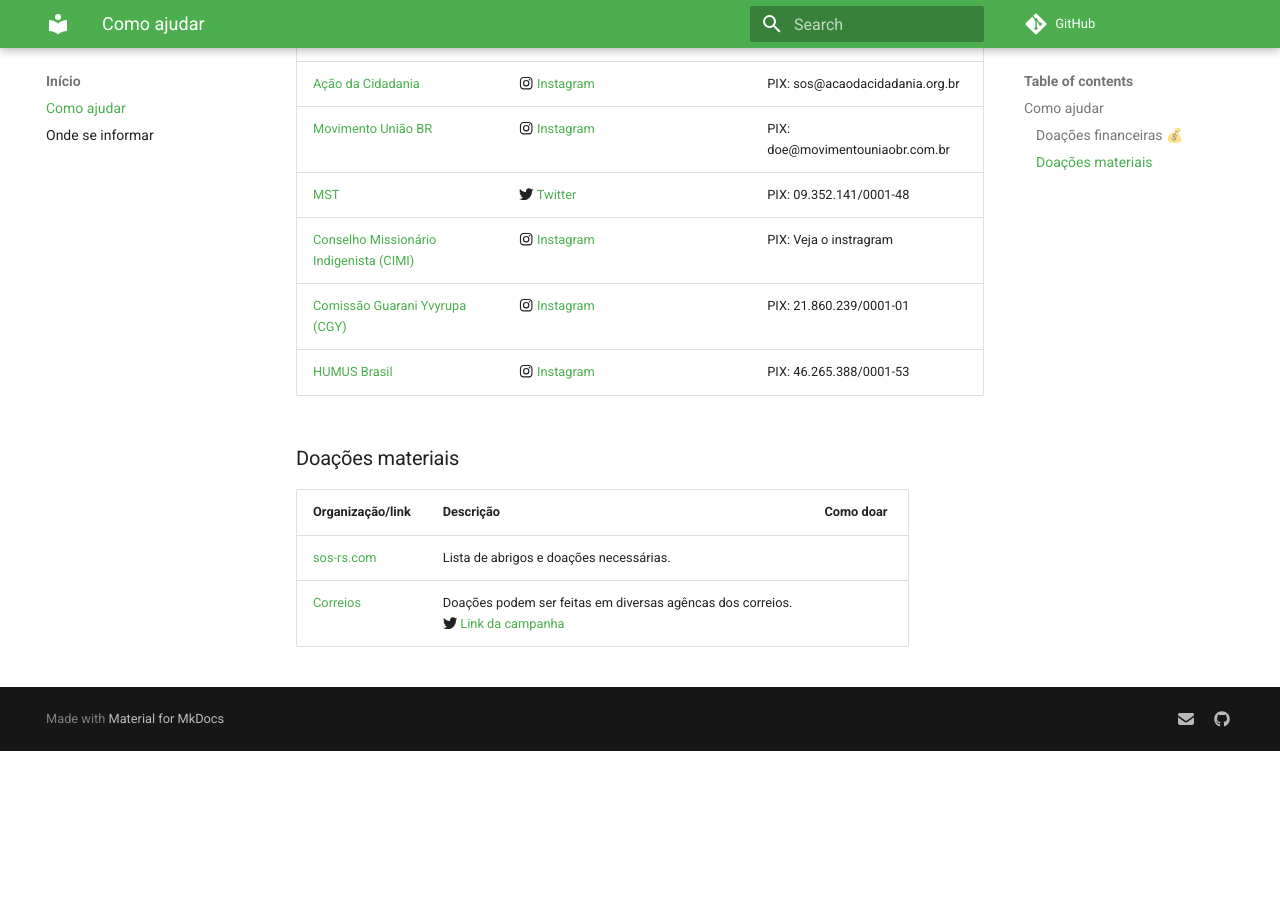
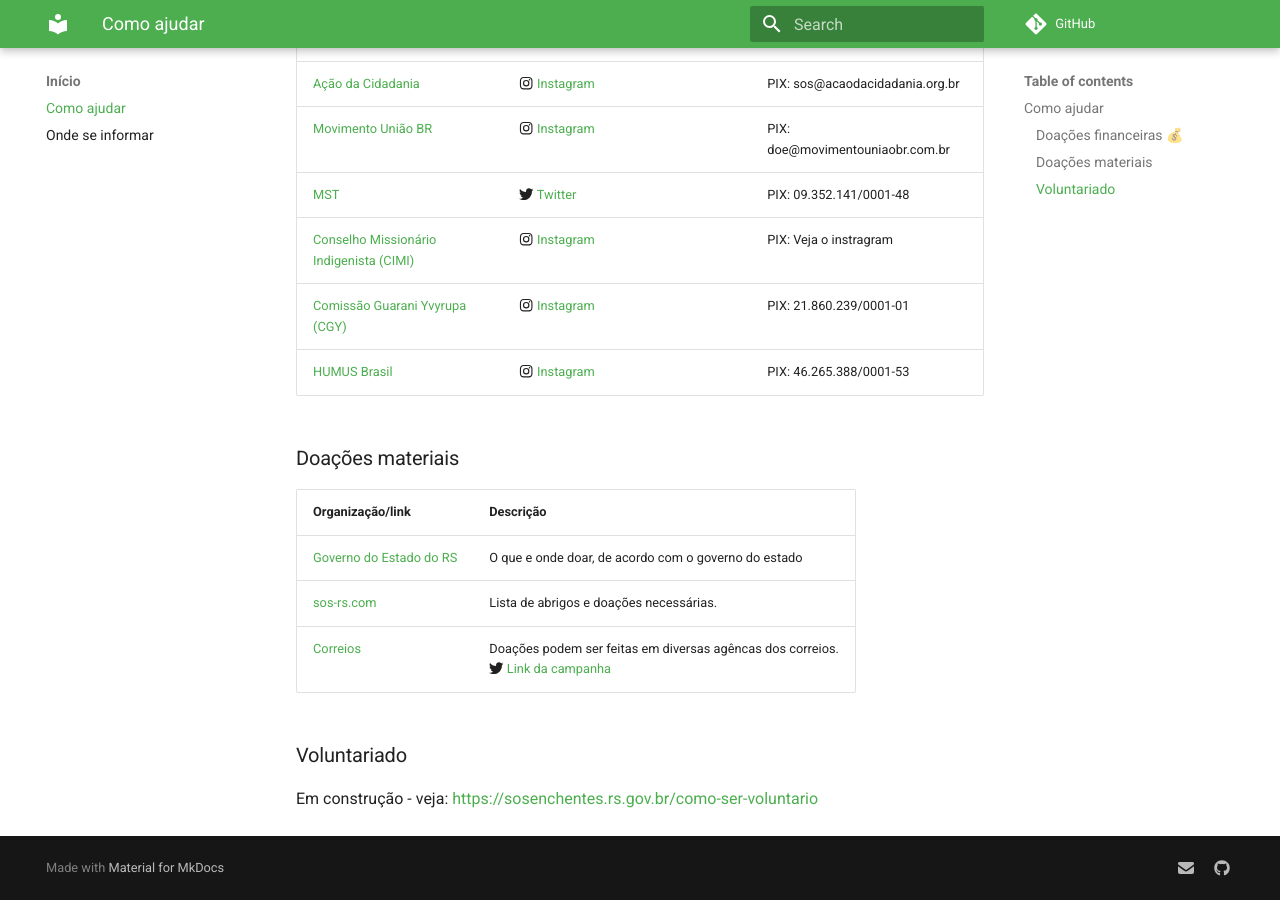
Before and after one commit to enchentesrs/enchentesrs.github.io, an MkDocs documentation site: the page built from docs/index.md, in a window 1280 px wide and 900 px high, scrolled down 763 px. Built offline with MkDocs 1.6.1 and Material for MkDocs 9.7.7, drawn with Linux system fonts in a browser that asks for light colours; comment, search, counter and statistics services are not loaded; before the commit the page ends 1514 px from its top, so only the background shows below that.

Commit message:
Adicionados informações sobre doações materias e voluntariado

```diff
--- a/docs/index.md
+++ b/docs/index.md
@@ -26,9 +26,14 @@
 
 ### Doações materiais
 
-| Organização/link                  | Descrição                                                                                                                                                                  | Como doar |
-| --------------------------------- | -------------------------------------------------------------------------------------------------------------------------------------------------------------------------- | --------- |
-| [sos-rs.com](https://sos-rs.com/) | Lista de abrigos e doações necessárias.                                                                                                                                    |           |
-| [Correios]                        | Doações podem ser feitas em diversas agêncas dos correios. <br> :fontawesome-brands-twitter: [Link da campanha](https://twitter.com/correiosBR/status/1787780269908333004) |           |
+| Organização/link                                                            | Descrição                                                                                                                                                                  |
+| --------------------------------------------------------------------------- | -------------------------------------------------------------------------------------------------------------------------------------------------------------------------- |
+| [Governo do Estado do RS](https://sosenchentes.rs.gov.br/o-que-e-onde-doar) | O que e onde doar, de acordo com o governo do estado                                                                                                                       |
+| [sos-rs.com](https://sos-rs.com/)                                           | Lista de abrigos e doações necessárias.                                                                                                                                    |
+| [Correios]                                                                  | Doações podem ser feitas em diversas agêncas dos correios. <br> :fontawesome-brands-twitter: [Link da campanha](https://twitter.com/correiosBR/status/1787780269908333004) |
 
 [Correios]: https://saladeimprensa.correios.com.br/arquivos/9505
+
+### Voluntariado
+
+Em construção - veja: <https://sosenchentes.rs.gov.br/como-ser-voluntario>
```
Also changed, not shown: docs/contribua-site.md (added).
